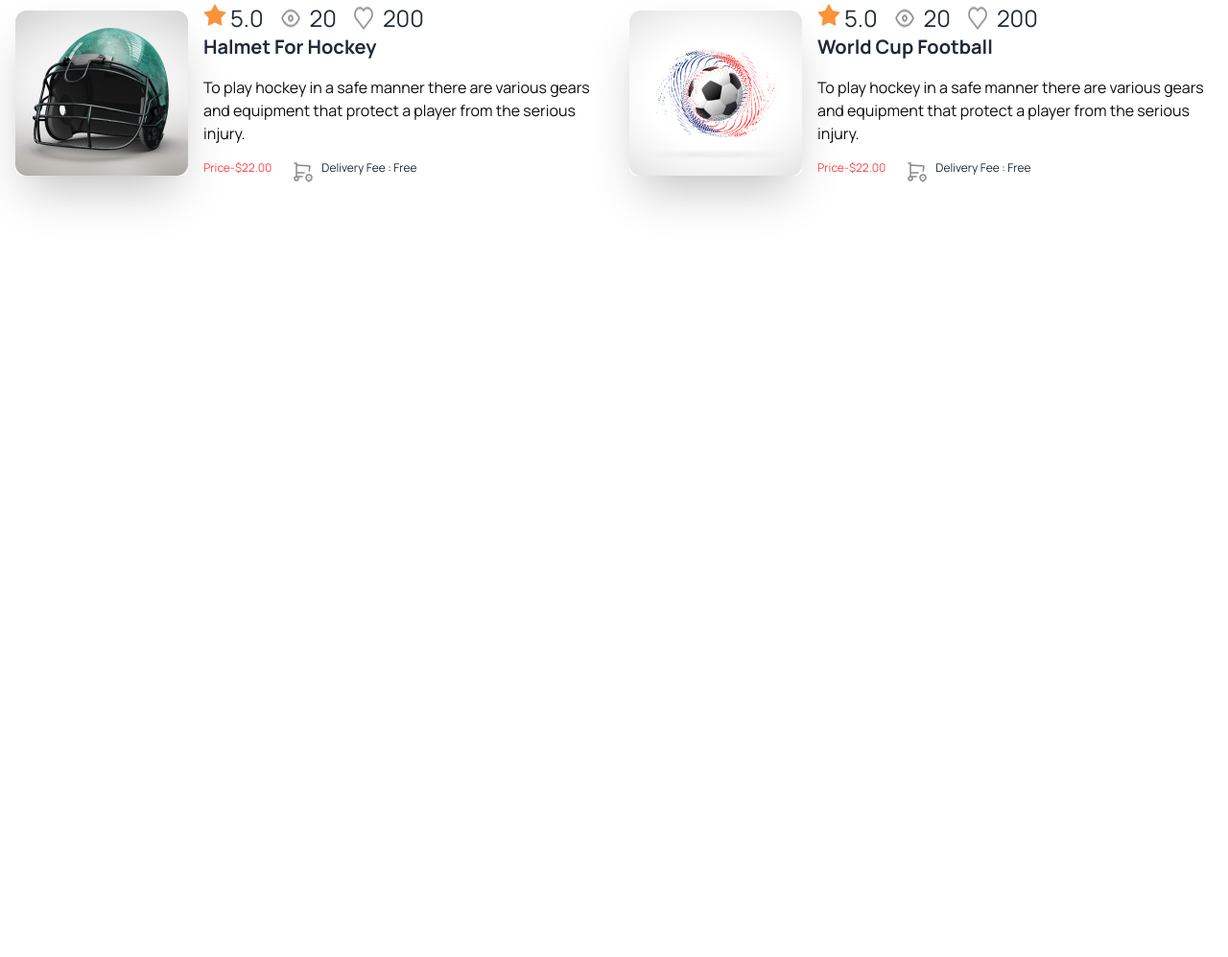
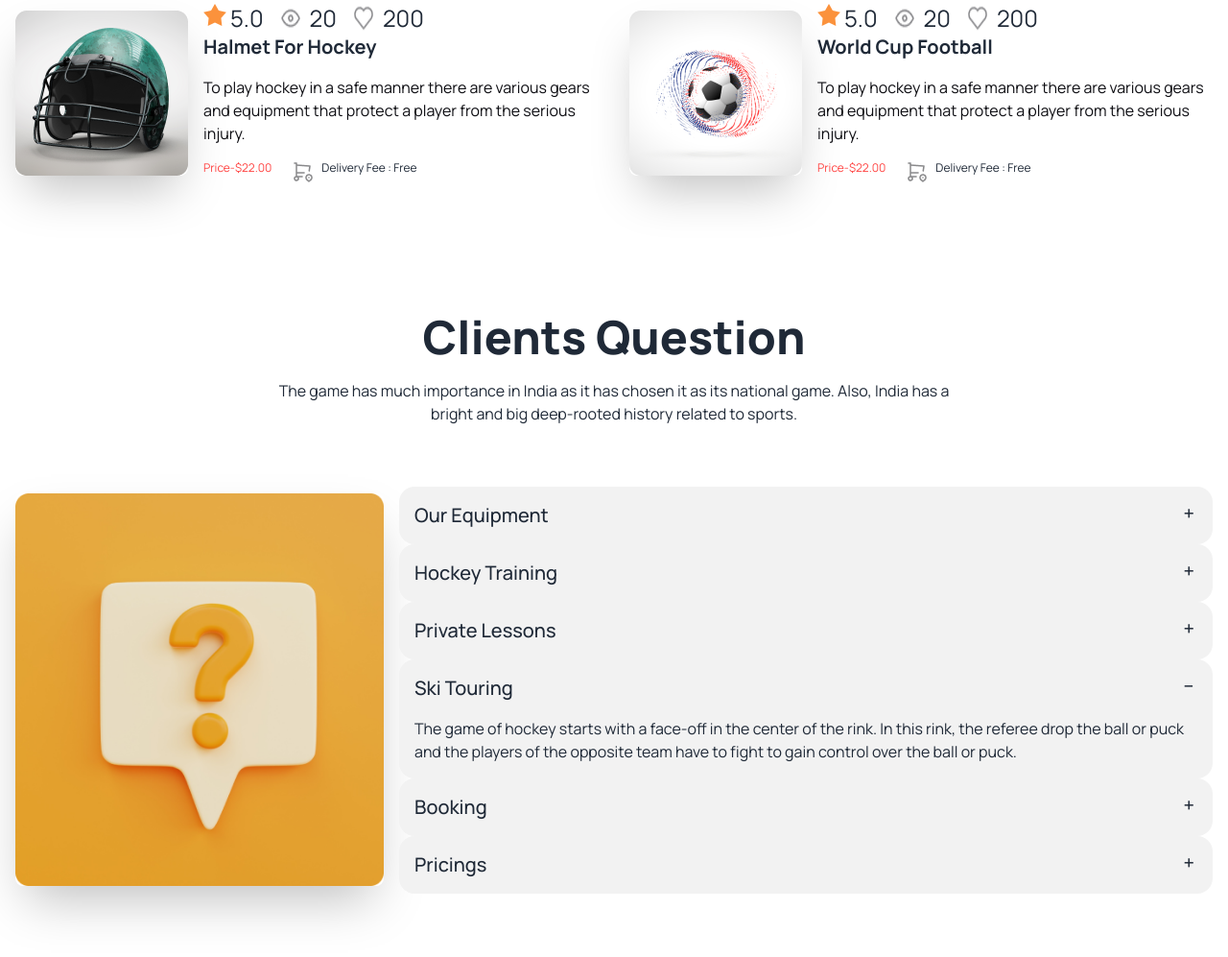
Before and after one commit to Muttaki11/hockey-club, a plain HTML site: page index.html in a window 1280 px wide. Shown: the part 3217-4214 px from the top of the page at 96% size. Before the commit the page ends 3544 px from the top, so only its background shows below. Drawn offline with nearby package versions, Linux system fonts and the light colour scheme.

Commit message:
clinets question done

```diff
--- a/index.html
+++ b/index.html
@@ -359,6 +359,75 @@
         </div>
       </div>
     </section>
+    <!-- client question section -->
+    <section class="my-24">
+      <h2 class="text-center text-3xl lg:text-5xl font-extrabold mb-5">Clients Question</h2>
+      <p class="text-center lg:mx-auto mb-12">The game has much importance in India as it has chosen it as its national game. Also, India has a <br> bright and big deep-rooted history related to sports.</p>
+
+      <div>
+        <div class="hero">
+          <div class="hero-content flex-col lg:flex-row">
+            <img src="./Images/11.png" class="max-w-sm rounded-lg shadow-2xl" />
+            <div>
+              <div class="collapse collapse-plus bg-base-200">
+                <input type="radio" name="my-accordion-3" checked="checked" />
+                <div class="collapse-title text-xl font-medium">
+                  Our Equipment
+                </div>
+                <div class="collapse-content">
+                  <p>The game of hockey starts with a face-off in the center of the rink. In this rink, the referee drop the ball or puck and the players of the opposite team have to fight to gain control over the ball or puck.</p>
+                </div>
+              </div>
+              <div class="collapse collapse-plus bg-base-200">
+                <input type="radio" name="my-accordion-3" />
+                <div class="collapse-title text-xl font-medium">
+                  Hockey Training
+                </div>
+                <div class="collapse-content">
+                  <p>The game of hockey starts with a face-off in the center of the rink. In this rink, the referee drop the ball or puck and the players of the opposite team have to fight to gain control over the ball or puck.</p>
+                </div>
+              </div>
+              <div class="collapse collapse-plus bg-base-200">
+                <input type="radio" name="my-accordion-3" />
+                <div class="collapse-title text-xl font-medium">
+                  Private Lessons
+                </div>
+                <div class="collapse-content">
+                  <p>The game of hockey starts with a face-off in the center of the rink. In this rink, the referee drop the ball or puck and the players of the opposite team have to fight to gain control over the ball or puck.</p>
+                </div>
+              </div>
+              <div class="collapse collapse-plus bg-base-200">
+                <input type="radio" name="my-accordion-3" checked="checked" />
+                <div class="collapse-title text-xl font-medium">
+                  Ski Touring
+                </div>
+                <div class="collapse-content">
+                  <p>The game of hockey starts with a face-off in the center of the rink. In this rink, the referee drop the ball or puck and the players of the opposite team have to fight to gain control over the ball or puck.</p>
+                </div>
+              </div>
+              <div class="collapse collapse-plus bg-base-200">
+                <input type="radio" name="my-accordion-3" />
+                <div class="collapse-title text-xl font-medium">
+                  Booking
+                </div>
+                <div class="collapse-content">
+                  <p>The game of hockey starts with a face-off in the center of the rink. In this rink, the referee drop the ball or puck and the players of the opposite team have to fight to gain control over the ball or puck.</p>
+                </div>
+              </div>
+              <div class="collapse collapse-plus bg-base-200">
+                <input type="radio" name="my-accordion-3" />
+                <div class="collapse-title text-xl font-medium">
+                  Pricings
+                </div>
+                <div class="collapse-content">
+                  <p>The game of hockey starts with a face-off in the center of the rink. In this rink, the referee drop the ball or puck and the players of the opposite team have to fight to gain control over the ball or puck.</p>
+                </div>
+              </div>
+            </div>
+          </div>
+        </div>
+      </div>
+    </section>
   </main>
   <footer>
 
```
